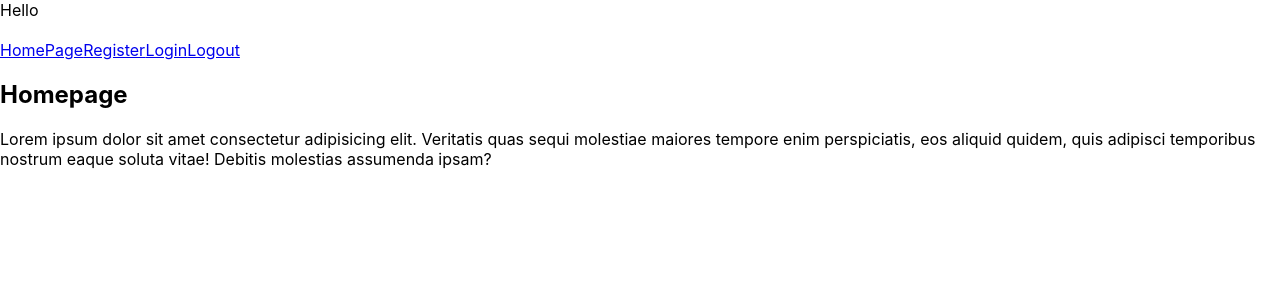
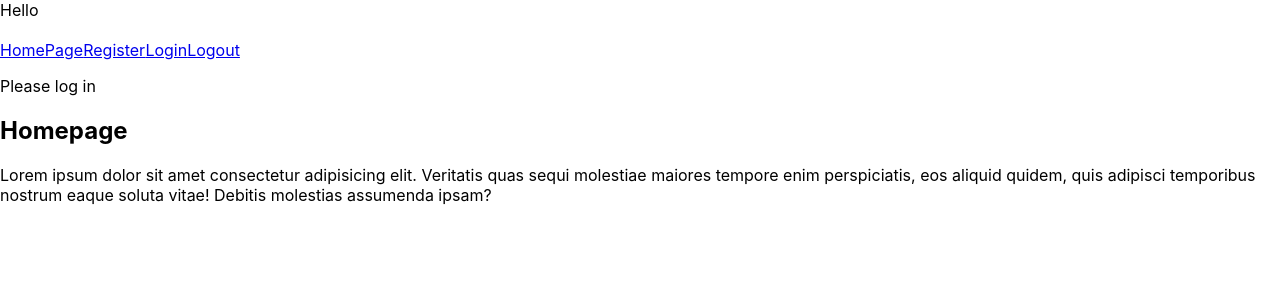
Before and after one commit to nathansolfan/formapp, a React (Create React App) app: page / in a window 1280 px wide. Shown: the top 300 px of the page. Built offline with nearby package versions, Linux system fonts and the light colour scheme.

Commit message:
Insert the logic to display the email on its own component

```diff
--- a/src/App.js
+++ b/src/App.js
@@ -10,6 +10,7 @@ import Logout from "./Auth/Logout";
 import Register from "./Auth/Register";
 import Home from "./Home";
 import Navbar from "./Navbar";
+import UserProfile from "./Auth/UserProfile";
 
 function App() {
   const userEmail = localStorage.getItem("userEmail");
@@ -23,8 +24,7 @@ function App() {
       <Router>
         <div>
           <Navbar />
-          {userEmail && <div> Welcome, {userEmail} </div>}
-
+          <UserProfile />
           <Routes>
             <Route path="/register" element={<Register />} />
             <Route path="/login" element={<Login />} />
--- /dev/null
+++ b/src/Auth/UserProfile.js
@@ -0,0 +1,17 @@
+import React, { useEffect, useState } from "react";
+
+export default function UserProfile() {
+  const [userEmail, setUserEmail] = useState("");
+
+  useEffect(() => {
+    const email = localStorage.getItem("userEmail");
+    setUserEmail(email);
+  }, []);
+
+  return (
+    <div>
+      {" "}
+      {userEmail ? <p>Welcome, {userEmail}</p> : <p>Please log in</p>}{" "}
+    </div>
+  );
+}
```
